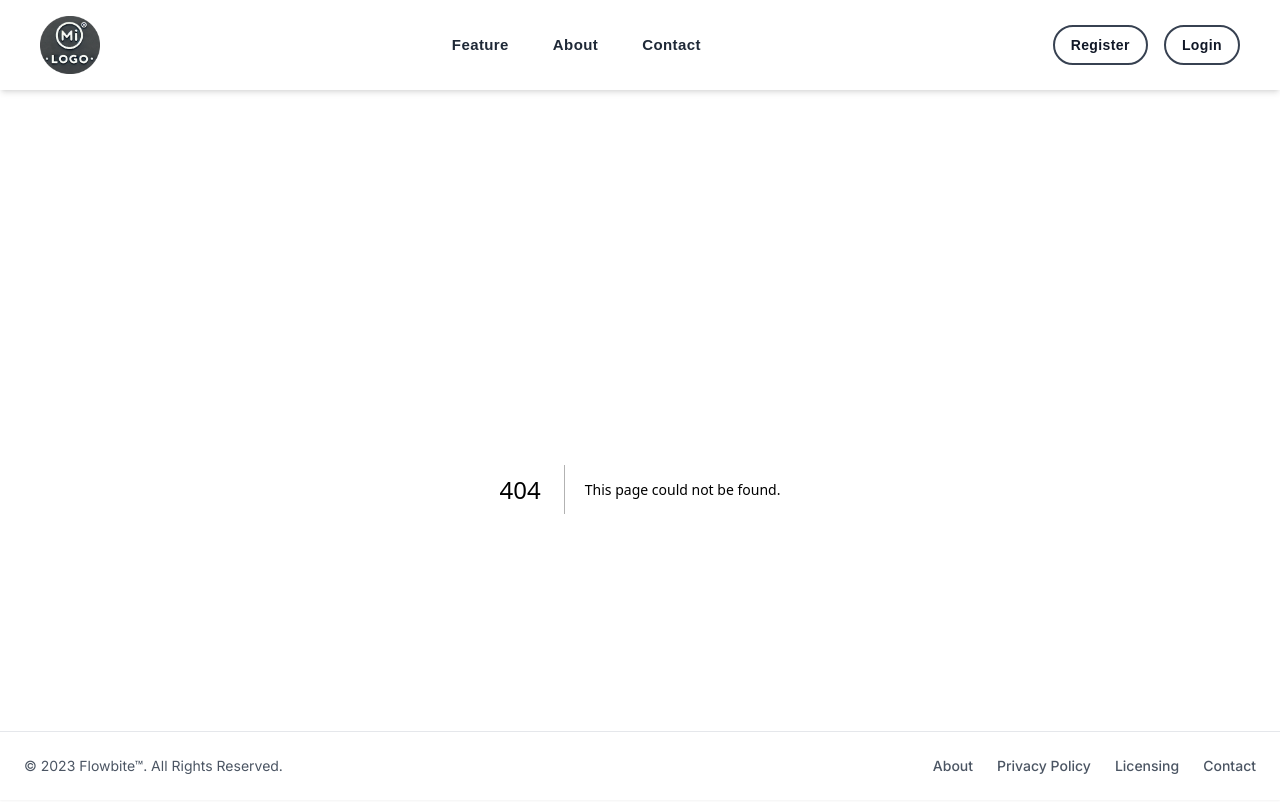
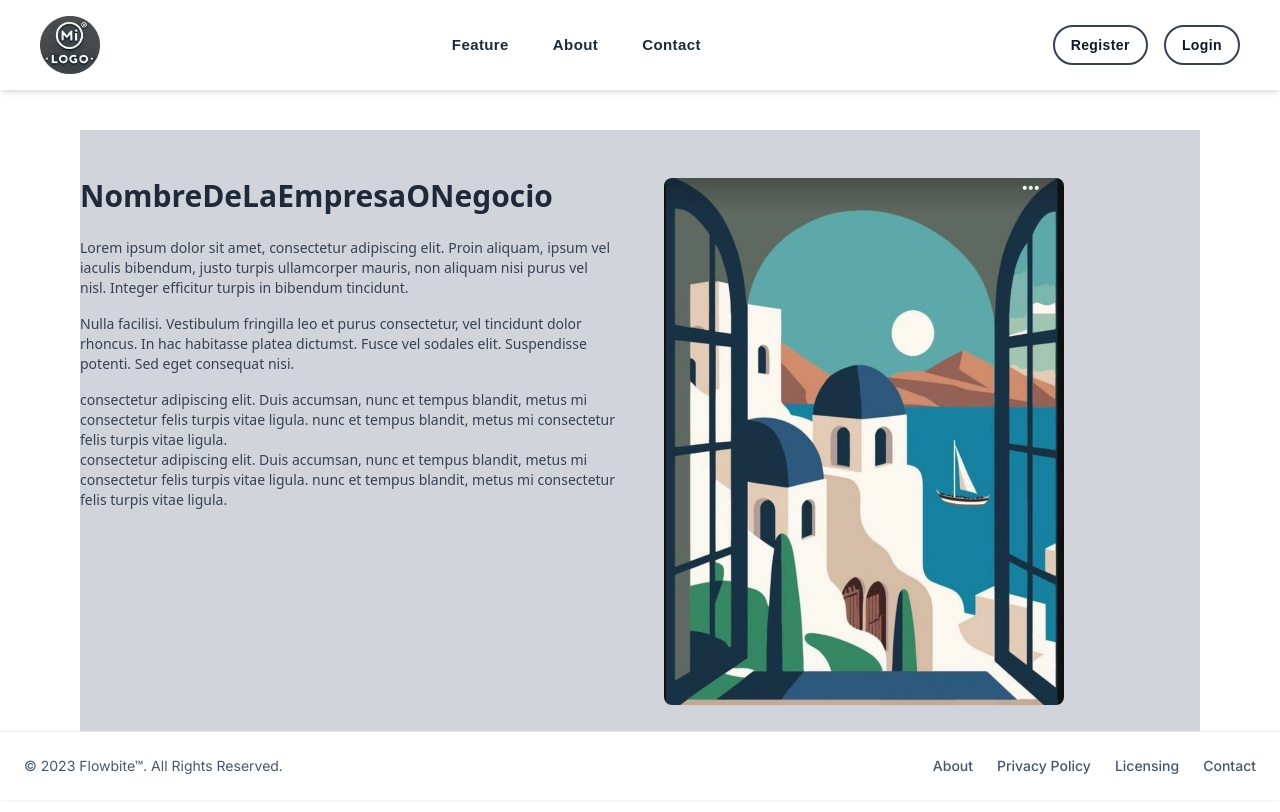
Before and after one commit to yorocio/myFirstSaaS, a Next.js app in the folder front/: page /about in a window 1280 px wide. Before the commit this address had no page. Shown: the top 812 px of the page. Built offline with nearby package versions, Linux system fonts and the light colour scheme.

Commit message:
vista de about

```diff
--- /dev/null
+++ b/front/app/about/page.js
@@ -0,0 +1,10 @@
+import About from '@/components/About'
+import React from 'react'
+
+const about = () => {
+  return (
+    <About/>
+  )
+}
+
+export default about
--- /dev/null
+++ b/front/components/About.js
@@ -0,0 +1,23 @@
+import Image from 'next/image'
+import React from 'react'
+
+const About = () => {
+  return (
+    <div className="font-sans bg-gray-300 px-30 py-12 my-10 mx-20">
+      <div className="grid lg:grid-cols-2 gap-12 lg:max-w-6xl max-w-2xl mx-auto">
+        <div className="text-left">
+          <h2 className="text-gray-800 text-3xl font-bold mb-6">NombreDeLaEmpresaONegocio</h2>
+          <p className="mb-4 text-sm text-gray-700">Lorem ipsum dolor sit amet, consectetur adipiscing elit. Proin aliquam, ipsum vel iaculis bibendum, justo turpis ullamcorper mauris, non aliquam nisi purus vel nisl. Integer efficitur turpis in bibendum tincidunt.</p>
+          <p className="mb-4 text-sm text-gray-700">Nulla facilisi. Vestibulum fringilla leo et purus consectetur, vel tincidunt dolor rhoncus. In hac habitasse platea dictumst. Fusce vel sodales elit. Suspendisse potenti. Sed eget consequat nisi.</p>
+          <p className="text-sm text-gray-700">consectetur adipiscing elit. Duis accumsan, nunc et tempus blandit, metus mi consectetur felis turpis vitae ligula. nunc et tempus blandit, metus mi consectetur felis turpis vitae ligula.</p>
+          <p className="text-sm text-gray-700">consectetur adipiscing elit. Duis accumsan, nunc et tempus blandit, metus mi consectetur felis turpis vitae ligula. nunc et tempus blandit, metus mi consectetur felis turpis vitae ligula.</p>
+        </div>
+        <div>
+          <Image src="/minimalista1.jpg" alt="image" className="rounded-lg object-contain" width={400} height={400}/>
+        </div>
+      </div>
+    </div>
+  )
+}
+
+export default About
--- a/front/components/Navbar.js
+++ b/front/components/Navbar.js
@@ -18,7 +18,7 @@ const Navbar = () => {
             </li>
             <li className='max-lg:border-b border-gray-300 max-lg:py-3 px-3'><Link href="#" className='hover:text-gray-400 text-gray-800 block font-semibold text-[15px]'>Feature</Link>
             </li>
-            <li className='max-lg:border-b border-gray-300 max-lg:py-3 px-3'><Link href="#" className='hover:text-gray-400 text-gray-800 block font-semibold text-[15px]'>About</Link>
+            <li className='max-lg:border-b border-gray-300 max-lg:py-3 px-3'><Link href="/about" className='hover:text-gray-400 text-gray-800 block font-semibold text-[15px]'>About</Link>
             </li>
             <li className='max-lg:border-b border-gray-300 max-lg:py-3 px-3'><Link href="#" className='hover:text-gray-400 text-gray-800 block font-semibold text-[15px]'>Contact</Link>
             </li>
```
